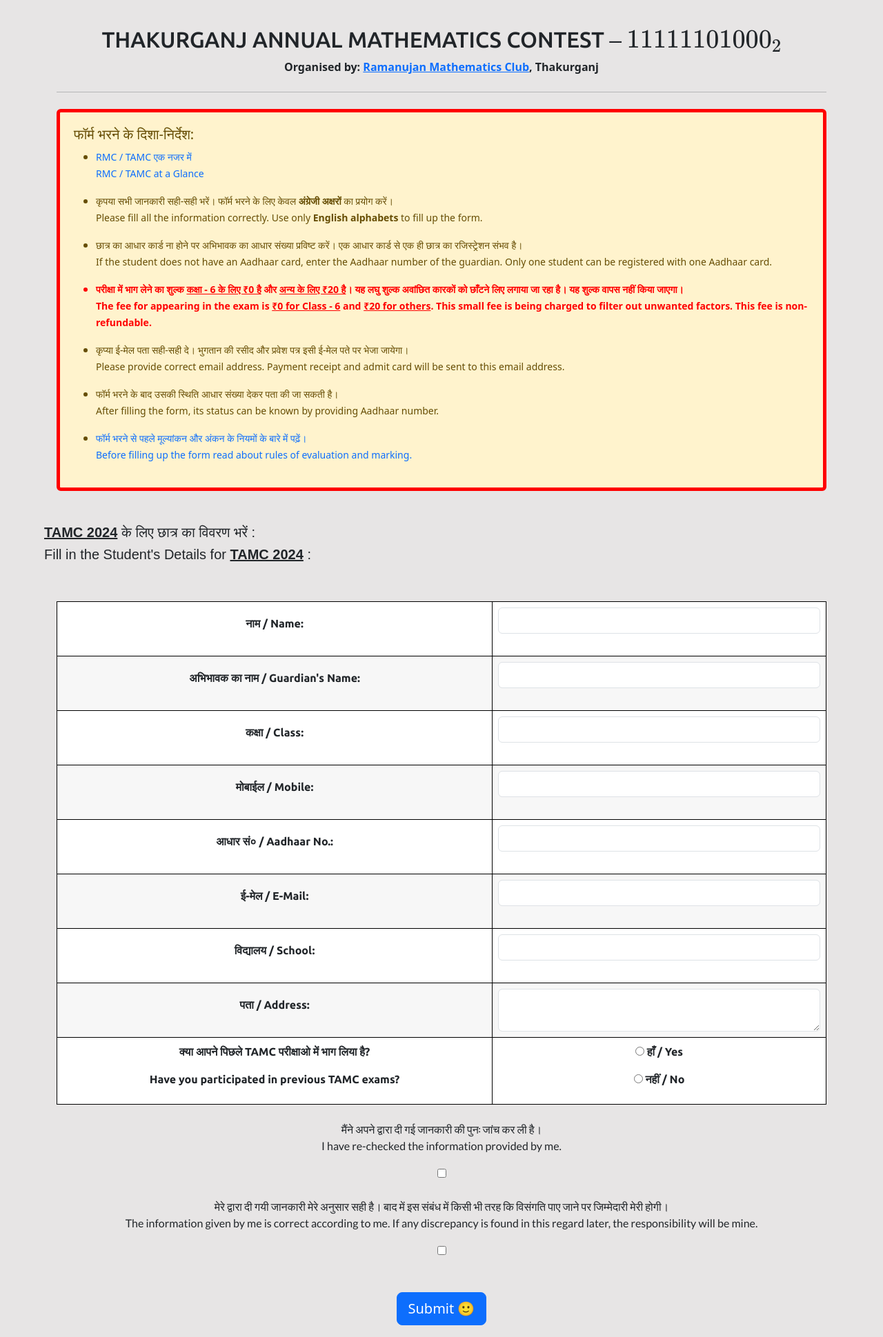
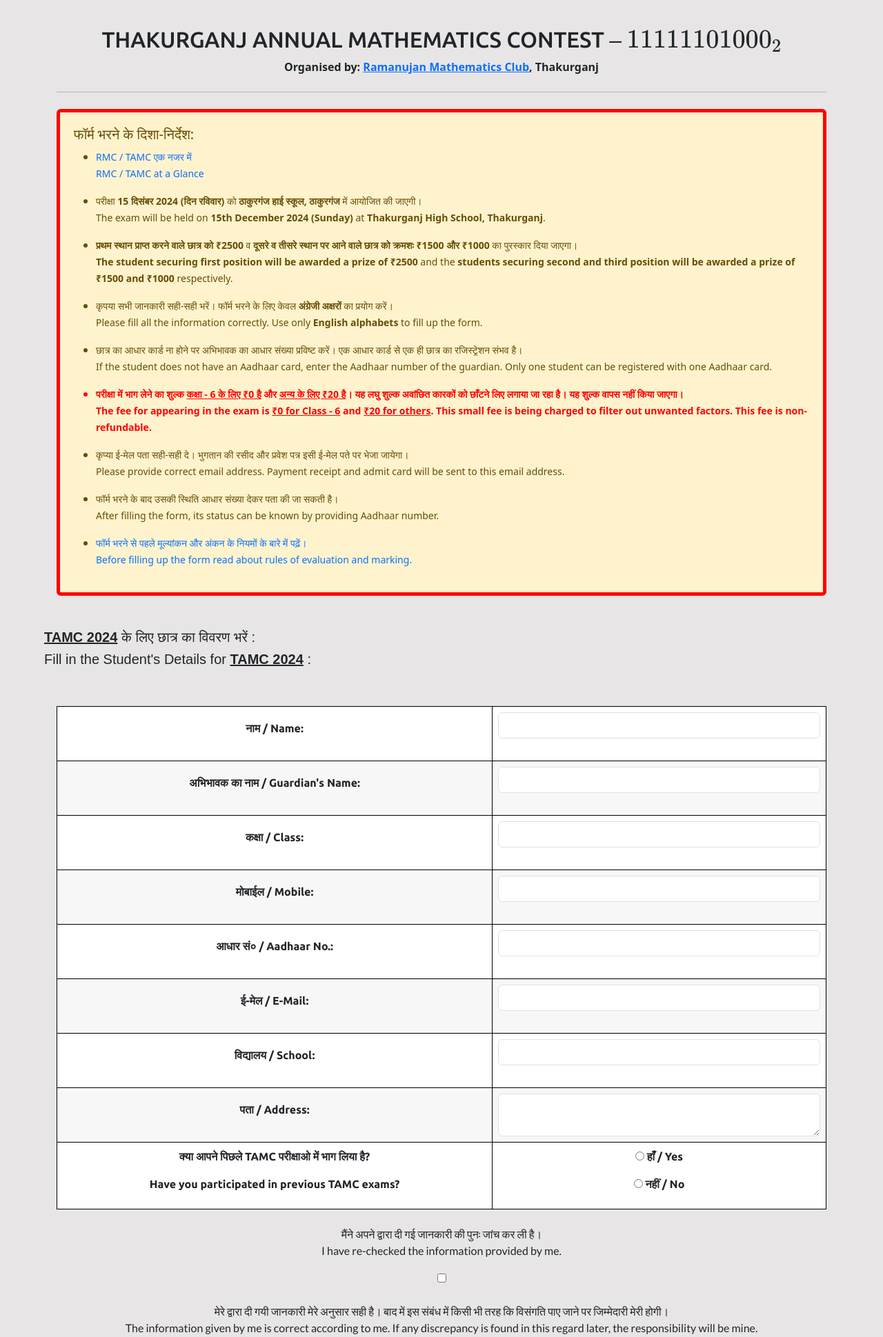
Before and after one commit to shkr4/tamc2024-test, a Flask app: page / in a window 1280 px wide. Shown: the top 1939 px of the page at 69% size. Run offline with Flask 3, Linux system fonts and the light colour scheme; data comes from the database, SQL or seed files in the repository; parts of the project's set-up code (start-up, migrations or seed data) failed here and were passed over; some libraries are stand-ins or nearby versions; some web fonts are replaced.

Commit message:
hopefully final edit

```diff
--- a/templates/home.html
+++ b/templates/home.html
@@ -82,12 +82,31 @@
                         </p>
                     </li>
 
-                    <li><p>
-                        <small>
-                            कृपया सभी जानकारी सही-सही भरें। फॉर्म भरने के लिए केवल <b>अंग्रेजी अक्षरों</b> का प्रयोग करें।<br>
-                            Please fill all the information correctly. Use only <b>English alphabets</b> to fill up the form.
-                        </small>
-                    </p>
+                    <li>
+                        <p>
+                            <small>
+                                परीक्षा <b>15 दिसंबर 2024 (दिन रविवार)</b> को <b>ठाकुरगंज हाई स्कूल, ठाकुरगंज</b> में आयोजित की जाएगी।<br>
+                                The exam will be held on <b>15th December 2024 (Sunday)</b> at <b>Thakurganj High School, Thakurganj</b>.
+                            </small>
+                        </p>
+                    </li>
+
+                    <li>
+                        <p>
+                            <small>
+                                <b>प्रथम स्थान प्राप्त करने वाले छात्र को ₹2500</b> व <b>दूसरे व तीसरे स्थान पर आने वाले छात्र को क्रमशः ₹1500 और ₹1000</b> का पुरस्कार दिया जाएगा।<br>
+                                <b>The student securing first position will be awarded a prize of ₹2500</b> and the <b>students securing second and third position will be awarded a prize of ₹1500 and ₹1000</b> respectively.
+                            </small>
+                        </p>
+                    </li>
+
+                    <li>
+                        <p>
+                            <small>
+                                कृपया सभी जानकारी सही-सही भरें। फॉर्म भरने के लिए केवल <b>अंग्रेजी अक्षरों</b> का प्रयोग करें।<br>
+                                Please fill all the information correctly. Use only <b>English alphabets</b> to fill up the form.
+                            </small>
+                        </p>
                     </li>
 
                     <li>
@@ -100,8 +119,11 @@
                     </li>
 
                     <li style="color: red;">
-                        <p><small><b>परीक्षा में भाग लेने का शुल्क <u>कक्षा - 6 के लिए ₹0 है</u> और <u>अन्य के लिए ₹20 है</u>। यह लघु शुल्क अवांछित कारकों को छाँटने लिए लगाया जा रहा है। यह शुल्क वापस नहीं किया जाएगा।<br>
-                        The fee for appearing in the exam is <u>₹0 for Class - 6</u> and <u>₹20 for others</u>. This small fee is being charged to filter out unwanted factors. This fee is non-refundable.</b></small></p>
+                        <p>
+                            <small><b>परीक्षा में भाग लेने का शुल्क <u>कक्षा - 6 के लिए ₹0 है</u> और <u>अन्य के लिए ₹20 है</u>। यह लघु शुल्क अवांछित कारकों को छाँटने लिए लगाया जा रहा है। यह शुल्क वापस नहीं किया जाएगा।<br>
+                        The fee for appearing in the exam is <u>₹0 for Class - 6</u> and <u>₹20 for others</u>. This small fee is being charged to filter out unwanted factors. This fee is non-refundable.</b>
+                            </small>
+                        </p>
                     </li>
 
                     <li>
@@ -514,7 +536,7 @@
                                 alert(`
                         आपका रजिस्ट्रेशन सफल हो गया है! आपको एक ईमेल मिलेगा। आपका आधार अपडेट किया जा रहा है, कृपया अपनी स्थिति जानने से पहले कुछ समय प्रतीक्षा करें।
 
-                        Your registration has been succesful! You'll get an email. Your aadhar is being updated please wait sometime before querying your status.`);
+                        Your registration has been succesful! You'll get an email. Your Aadhar is being updated please wait sometime before querying your status.`);
                                 document.getElementById('myForm').reset()
                                 spinner.style.visibility = "hidden";
                                 return true;
```
